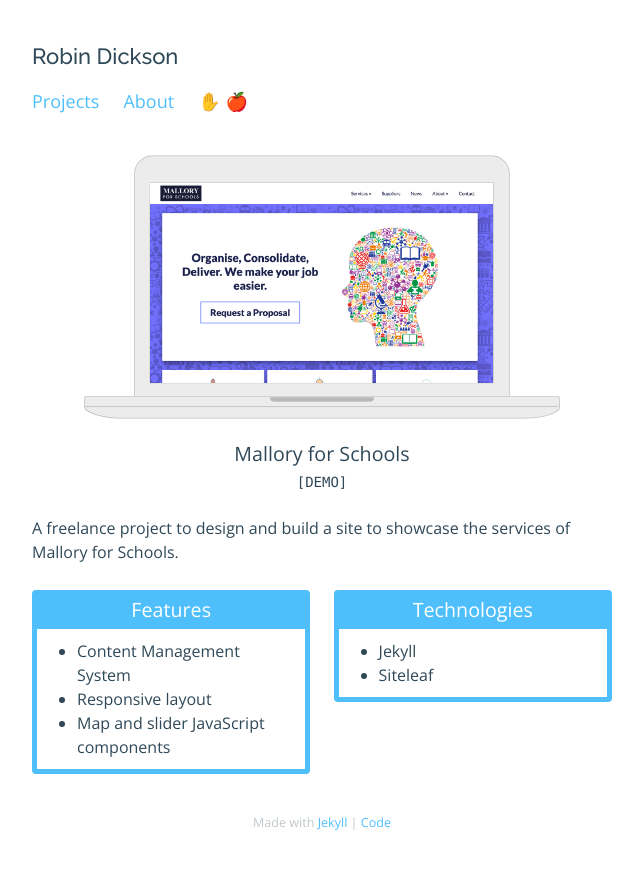
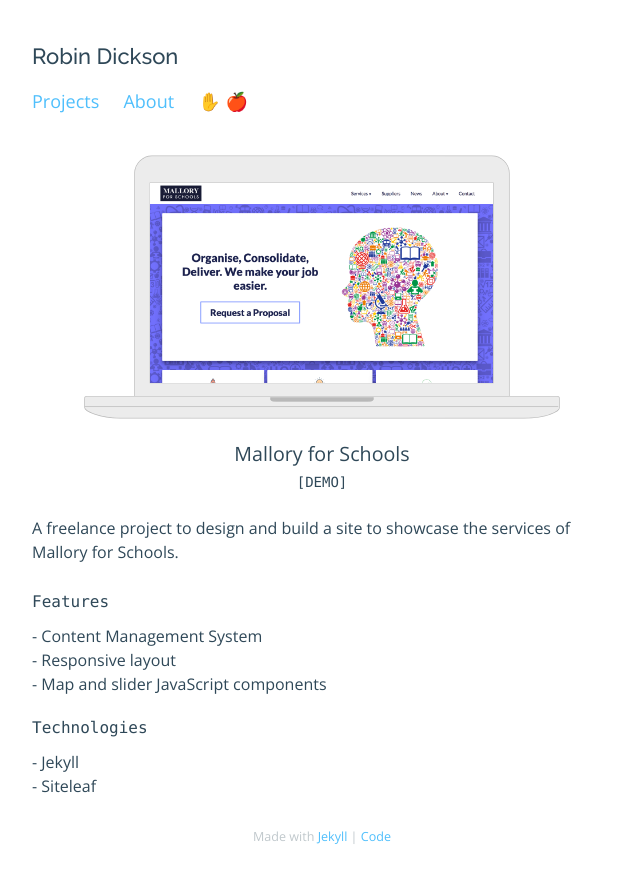
Before and after one commit to rbndickson/rbndickson.github.io, a Jekyll site: the page built from _projects/06-mallory-for-schools.markdown, in a window 1280 px wide. Shown: the top 883 px of the page, without its empty margins (318-961 px from the left). Built offline with Jekyll 4.4.1, drawn with Linux system fonts in a browser that asks for light colours; nearby versions of some CDN libraries.

Commit message:
feat: Simplify project layout

```diff
--- a/_sass/_project.scss
+++ b/_sass/_project.scss
@@ -9,47 +9,19 @@
 }
 
 .project-section {
-  display: block;
-  margin: 0 0 15px 0;
-  border: 5px 0 0 0 solid $highlight-color-1;
-  box-sizing: border-box;
+  margin-top: 20px;
 
   h2 {
-    padding: 0 10px 4px 10px;
-    color: $white;
-    text-align: center;
-    background: $highlight-color-1;
+    font-family: $mono-font-family;
+    font-size: 16px;
+    padding-bottom: 10px;
   }
 
   ul {
-    padding: 10px 20px 10px 40px;
-    list-style-type: disc;
+    list-style-type: " - ";
 
     li {
-      list-style-position: outside;
+      list-style-position: inside;
     }
   }
 }
-
-@media (min-width: 800px) {
-  article::after {
-    display: block;
-    clear: both;
-    content: "";
-  }
-
-  .project-section {
-    float: left;
-    width: 48%;
-    border: 5px solid $highlight-color-1;
-    border-radius: 4px;
-  }
-
-  .project-section:nth-of-type(2) {
-    margin: 0 2% 10px 0;
-  }
-
-  .project-section:nth-of-type(3) {
-    margin: 0 0 10px 2%;
-  }
-}
```
